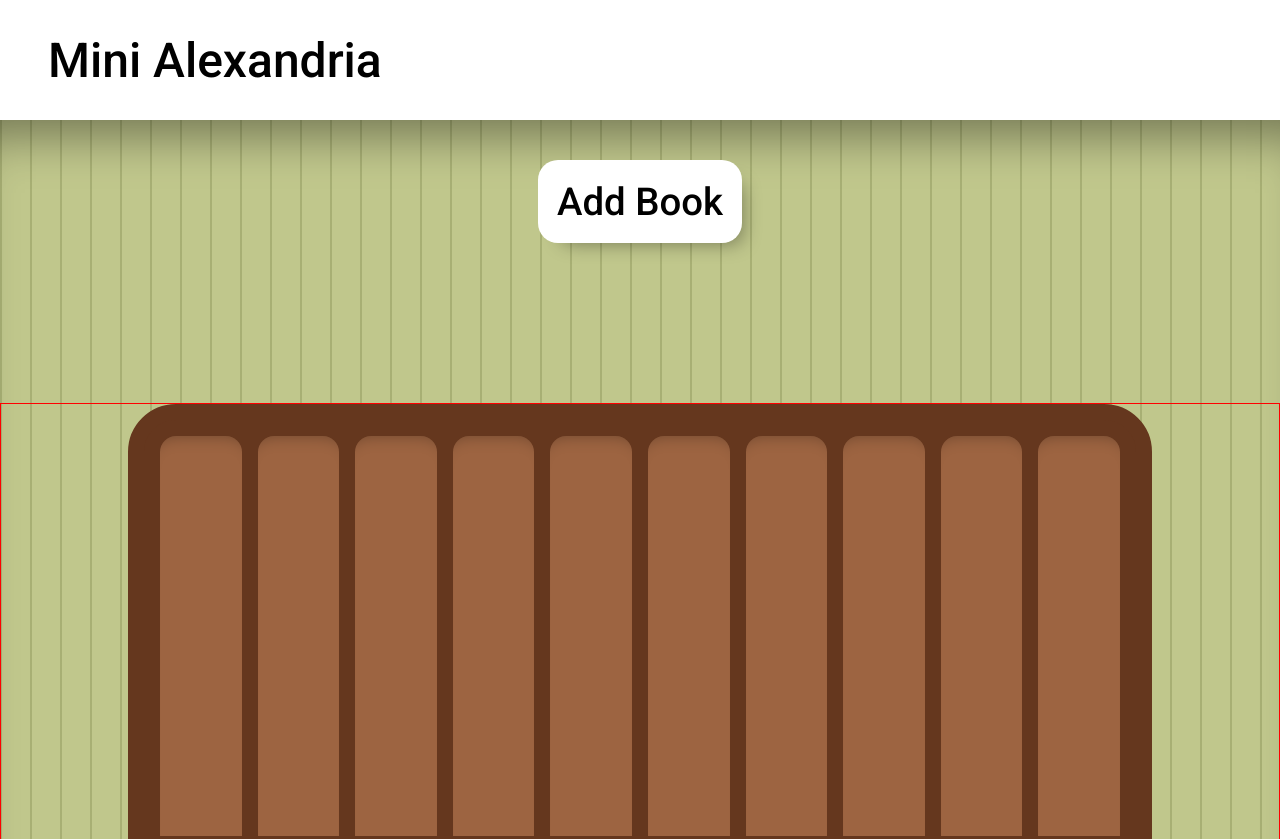
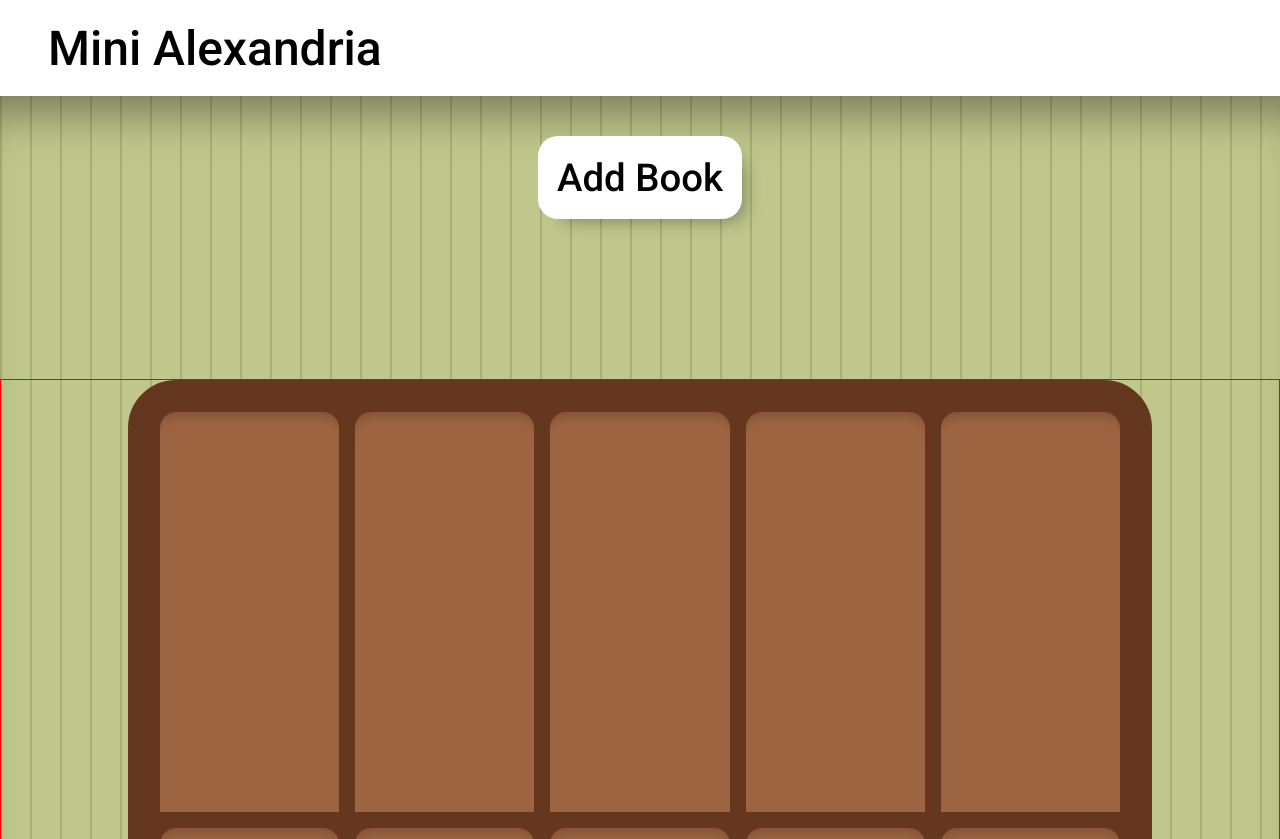
Before and after one commit to jmagali/odin-library, a plain HTML site: page index.html in a window 1280 px wide. Shown: the top 839 px of the page. Drawn offline with Linux system fonts and the light colour scheme.

Commit message:
Increase shelf item size

```diff
--- a/styles.css
+++ b/styles.css
@@ -30,7 +30,7 @@
     top: 0;
     left: 0;
 
-    height: clamp(5em, 10vh, 15em);
+    height: clamp(3em, 10vh, 15em);
     min-width: 100vw;
     width: 100%;
 
@@ -133,7 +133,7 @@
     min-height: 50em;
 
     display: grid;
-    grid-template-columns: repeat(auto-fill, minmax(5em, 1fr));
+    grid-template-columns: repeat(auto-fill, minmax(10em, 1fr));
     grid-template-rows: repeat(2, minmax(25em, 1fr));
     grid-auto-rows: minmax(25em, 1fr);
 
```
